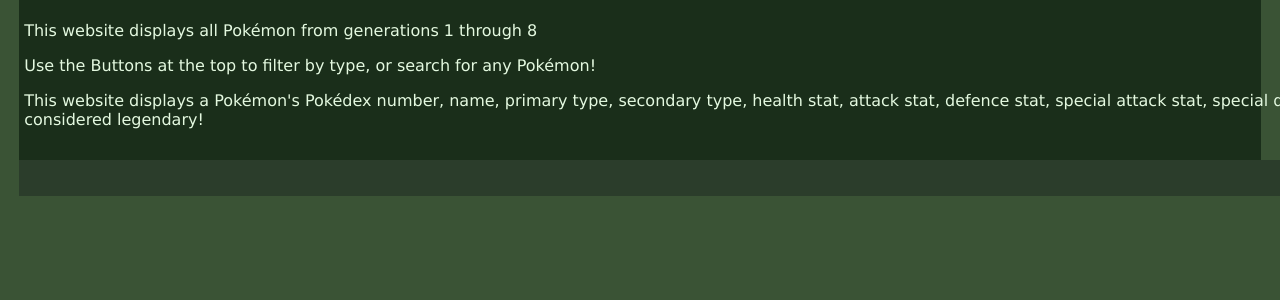
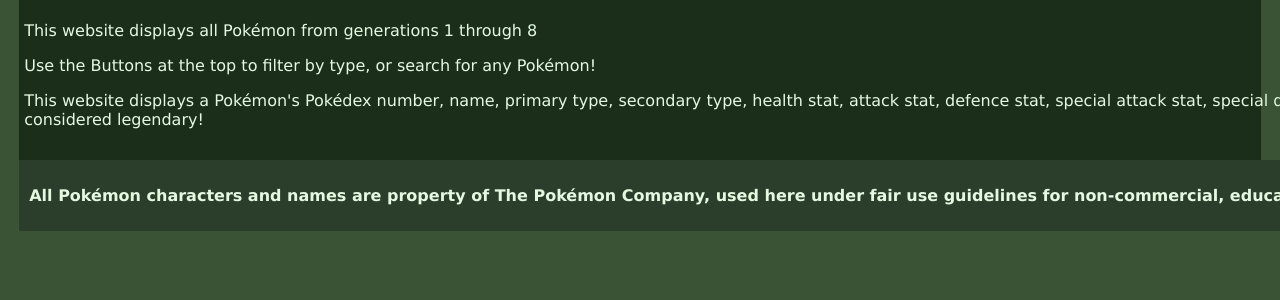
Before and after one commit to BaxterWC/baxter_database_assessment, a Flask app: page / in a window 1280 px wide; the page is wider, and only the part inside the window is pictured. Shown: the part 231-531 px from the top of that part. Run offline with Flask 3, Linux system fonts and the light colour scheme.

Commit message:
added credit to the pokemon copmany

```diff
--- a/templates/base.html
+++ b/templates/base.html
@@ -113,7 +113,7 @@
         {% endblock %}
     </main>
     <footer>
-        <p> </p>
+        <p>All Pokémon characters and names are property of The Pokémon Company, used here under fair use guidelines for non-commercial, educational purposes.</p>
     </footer>
 </body>
 </html>
```
